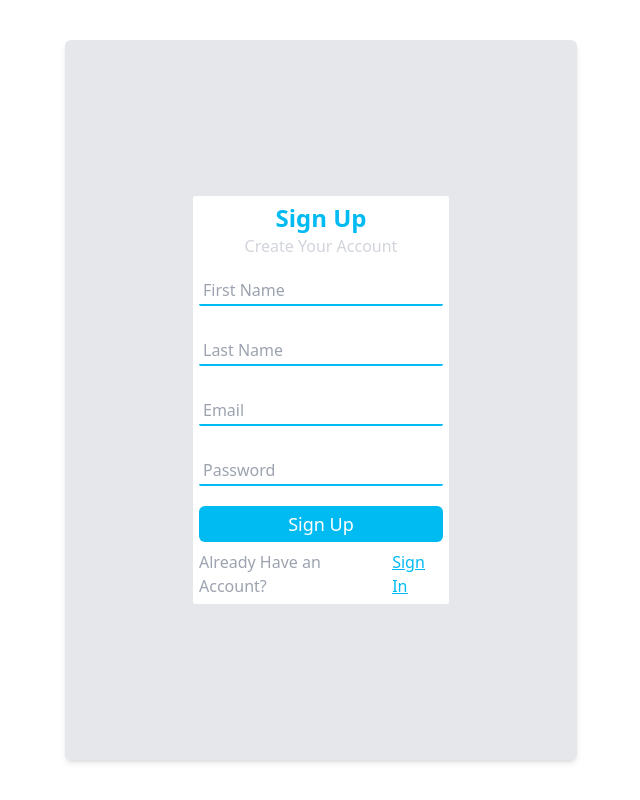
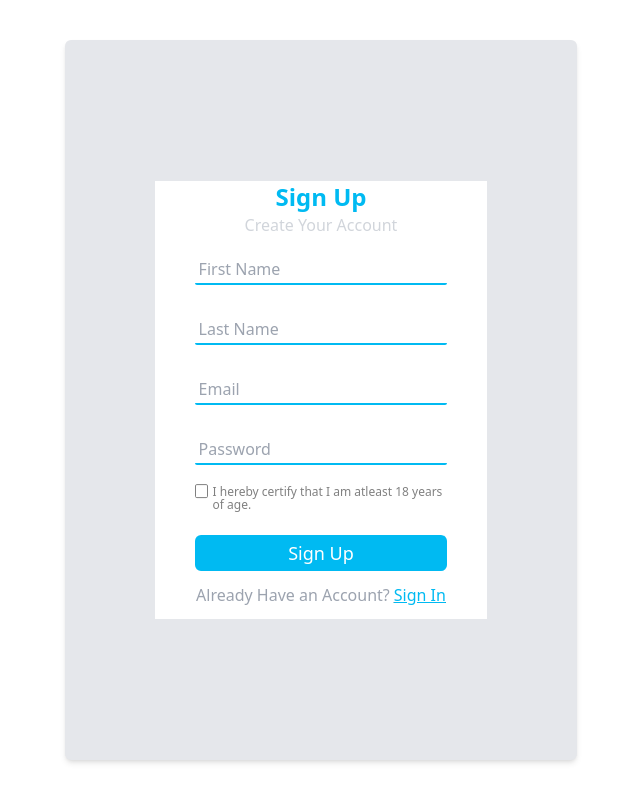
Before and after one commit to ShahzadMalik07/Mini-Paytm-App, a React (Vite) app in the folder Paytm Frontend/: page / in a window 1280 px wide. Shown: the whole page, without its empty margins (319-959 px from the left). Built offline with nearby package versions, Linux system fonts and the light colour scheme.

Commit message:
changes in signup and signin

```diff
--- a/Paytm Frontend/src/components/WarningText.jsx
+++ b/Paytm Frontend/src/components/WarningText.jsx
@@ -3,7 +3,7 @@ import { Link } from 'react-router-dom'
 
 const WarningText = ({ text, btntext, to }) => {
     return (
-        <div className='flex items-center justify-center mt-2'>
+        <div className='flex items-center justify-center mt-3 mb-3'>
             <div className='text-gray-400 text-md ' >
                 {text}
             </div>
--- a/Paytm Frontend/src/pages/Signin.jsx
+++ b/Paytm Frontend/src/pages/Signin.jsx
@@ -56,7 +56,7 @@ const Signin = () => {
           <SubHeading text={"Enter Yor Details"} />
           <InputBox blur={()=>blurHandle("username")} focused={focused.username} inputs={inputs.username} onfocus={()=>handleFocus("username")}  onchange={(e)=>handleChange("username",e.target.value)} label={"Email"} placeholder={""} value={inputs.username} />
           <InputBox blur={()=>blurHandle("password")} focused={focused.password} inputs={inputs.password} onfocus={()=>handleFocus("password")}  onchange={(e)=>handleChange("password",e.target.value)} label={"Password"} placeholder={""} value={inputs.password} />
-          <Certify/>
+
           <Button onclick={handleclick} btntext={"Sign In"} />
           <WarningText text={"Don't Have an Account?"} btntext={"Sign Up"} to={"/signup"} />
 
--- a/Paytm Frontend/src/pages/Signup.jsx
+++ b/Paytm Frontend/src/pages/Signup.jsx
@@ -8,6 +8,7 @@ import axios from "axios"
 import { useNavigate } from 'react-router-dom'
 import { useRecoilState, useRecoilValue, useSetRecoilState } from 'recoil'
 import { userAtom } from '../atom'
+import Certify from '../components/Certify'
 
 const Signup = () => {
   const [inputs, setinputs] = useState({firstname:"",lastname:"",username:"", password:""})
@@ -42,13 +43,14 @@ const Signup = () => {
   return (
     <div className='bg-white h-screen flex justify-center'>
       <div className='w-[40%] bg-gray-200 shadow-md rounded-md mt-10 mb-10 flex justify-center items-center'>
-        <div className='w-[50%] bg-white rounded-sm p-[6px]' action="">
+        <div className='w-[65%] bg-white rounded-smp-4 px-[40px]' action="">
           <Heading label={"Sign Up"} />
           <SubHeading text={"Create Your Account"} />
           <InputBox blur={()=>blurHandle("firstname")} focused={focused.firstname} inputs={inputs.firstname} onfocus={()=>handleFocus("firstname")}  onchange={(e)=>handleChange("firstname",e.target.value)} label={"First Name"} placeholder={""} />
           <InputBox blur={()=>blurHandle("lastname")} focused={focused.lastname} inputs={inputs.lastname} onfocus={()=>handleFocus("lastname")}  onchange={(e)=>handleChange("lastname",e.target.value)} label={"Last Name"} placeholder={""} />
           <InputBox blur={()=>blurHandle("username")} focused={focused.username} inputs={inputs.username} onfocus={()=>handleFocus("username")}  onchange={(e)=>handleChange("username",e.target.value)} label={"Email"} placeholder={""} />
           <InputBox blur={()=>blurHandle("password")} focused={focused.password} inputs={inputs.password} onfocus={()=>handleFocus("password")}  onchange={(e)=>handleChange("password",e.target.value)} label={"Password"} placeholder={""} />
+         <Certify/>
           <Button onclick={async () => {
             const response = await axios.post("http://localhost:3000/api/v1/user/signup", {
               firstname:inputs.firstname,
```
